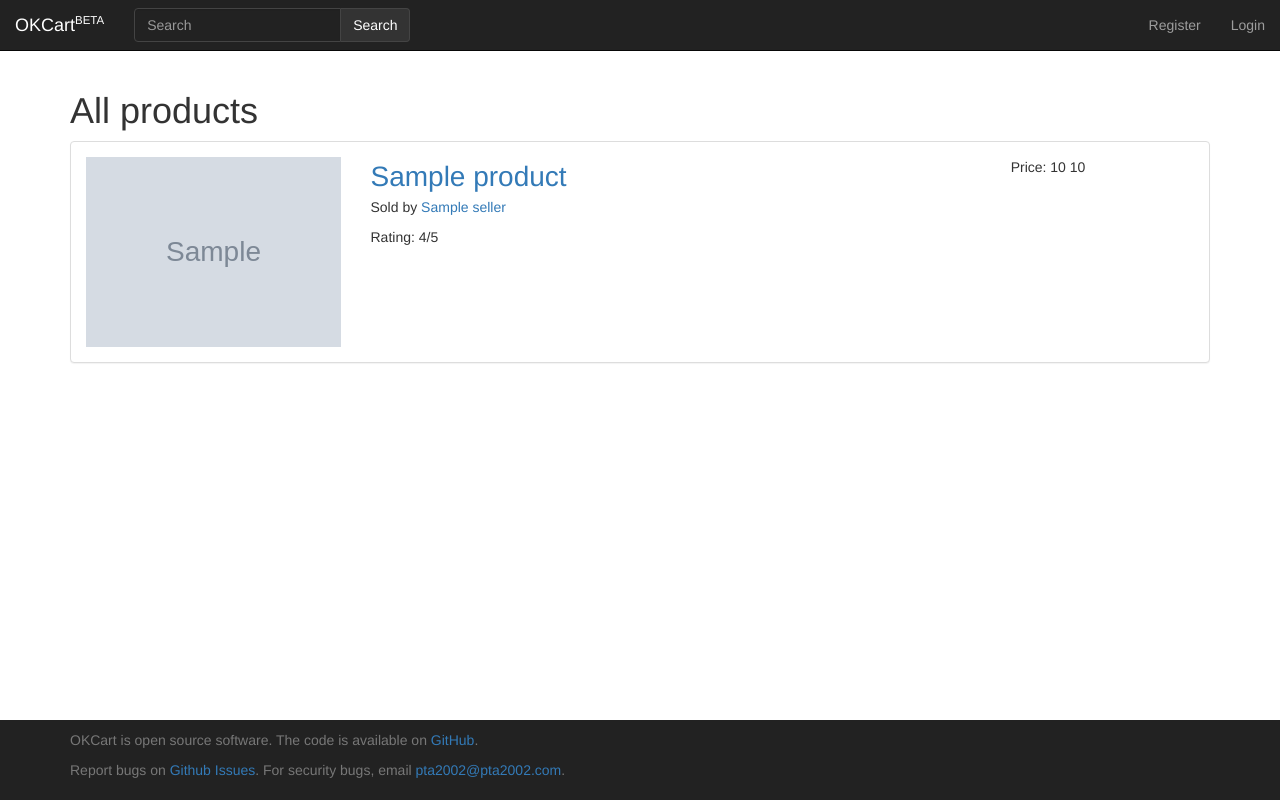
After one commit to pta2002/okshop, a Django app: template shop/templates/shop/all_products.html in a window 1280 px wide. The commit adds this page. Run offline with Django 3.2, Linux system fonts and the light colour scheme; the template is opened without the code that fills it: most values are stand-ins (such as "Sample title", 1, 10 or a date in 2020); grey boxes marked "Sample" are stand-in pictures; some libraries are stand-ins or nearby versions.

Commit message:
Add view all products button

```diff
--- /dev/null
+++ b/shop/templates/shop/all_products.html
@@ -0,0 +1,38 @@
+{% extends "shop/base.html" %}
+{% block title %}All products{% endblock %}
+{% block body %}
+<h1>All products</h1>
+
+{% if products %}
+{% for product in products %}
+<div class="panel panel-default">
+  <div class="panel-body">
+    <div class="row">
+      <div class="col-md-3">
+	<img src="{{ product.productimage_set.first.image.url }}" alt="" class="img-responsive">
+      </div>
+      <div class="col-md-9">
+	<div class="row">
+	  <div class="col-md-9">
+	    <div>
+	    <a class="cart-product-name" href="{% url 'shop:viewproduct' product.id %}">{{ product.product_name }}</a>
+	    </div>
+	    <p>Sold by <a href="{% url 'shop:shop' product.seller.username %}">{{ product.seller }}</a></p>
+	    {% if not product.in_stock %}
+	    <div class="error">Out of stock</div>
+	    {% endif %}
+	    <p>Rating: {% if product.review_set.all.count == 0 %}No reviews{% else %}{{ product.get_rating }}/5{% endif %}</p>
+	  </div>
+	  <div class="col-md-3">
+	    Price: {% if product.free %}Free!{% else %}{{ product.price|floatformat }} {{ product.price_currency }}{% endif %}
+	    </div>
+	</div>
+      </div>
+    </div>
+  </div>
+</div>
+{% endfor %}
+{% else %}
+<p>No products :(</p>
+{% endif %}
+{% endblock %}
--- a/shop/templates/shop/frontpage.html
+++ b/shop/templates/shop/frontpage.html
@@ -31,4 +31,5 @@
         </section>
     {% endfor %}
 {% endif %}
+<a href="{% url 'shop:all' %}" class="btn btn-default">View all products</a>
 {% endblock %}
--- a/shop/urls.py
+++ b/shop/urls.py
@@ -4,6 +4,7 @@ from . import views
 app_name = 'shop'
 urlpatterns = [
     url(r'^$', views.homepage, name='homepage'),
+    url(r'^all/(?P<page>\d*[1-9]\d*/)?$', views.view_all, name='all'),
     url(r'^search/(?P<page>\d*[1-9]\d*/)?$', views.search, name='search'),
     url(r'^product/(?P<id>\d*[1-9]\d*)/$', views.view_product,
         name='viewproduct'),
--- a/shop/views.py
+++ b/shop/views.py
@@ -1166,3 +1166,8 @@ def search(request, page=0):
     search_set = SearchQuerySet().filter(content=query)
 
     return render(request, 'shop/search_results.html', {'results': search_set, 'query': query})
+
+def view_all(request, page=0):
+    products = Product.objects.filter(approved=True, removed=False).order_by('-date')
+
+    return render(request, 'shop/all_products.html', {'products': products})
```
